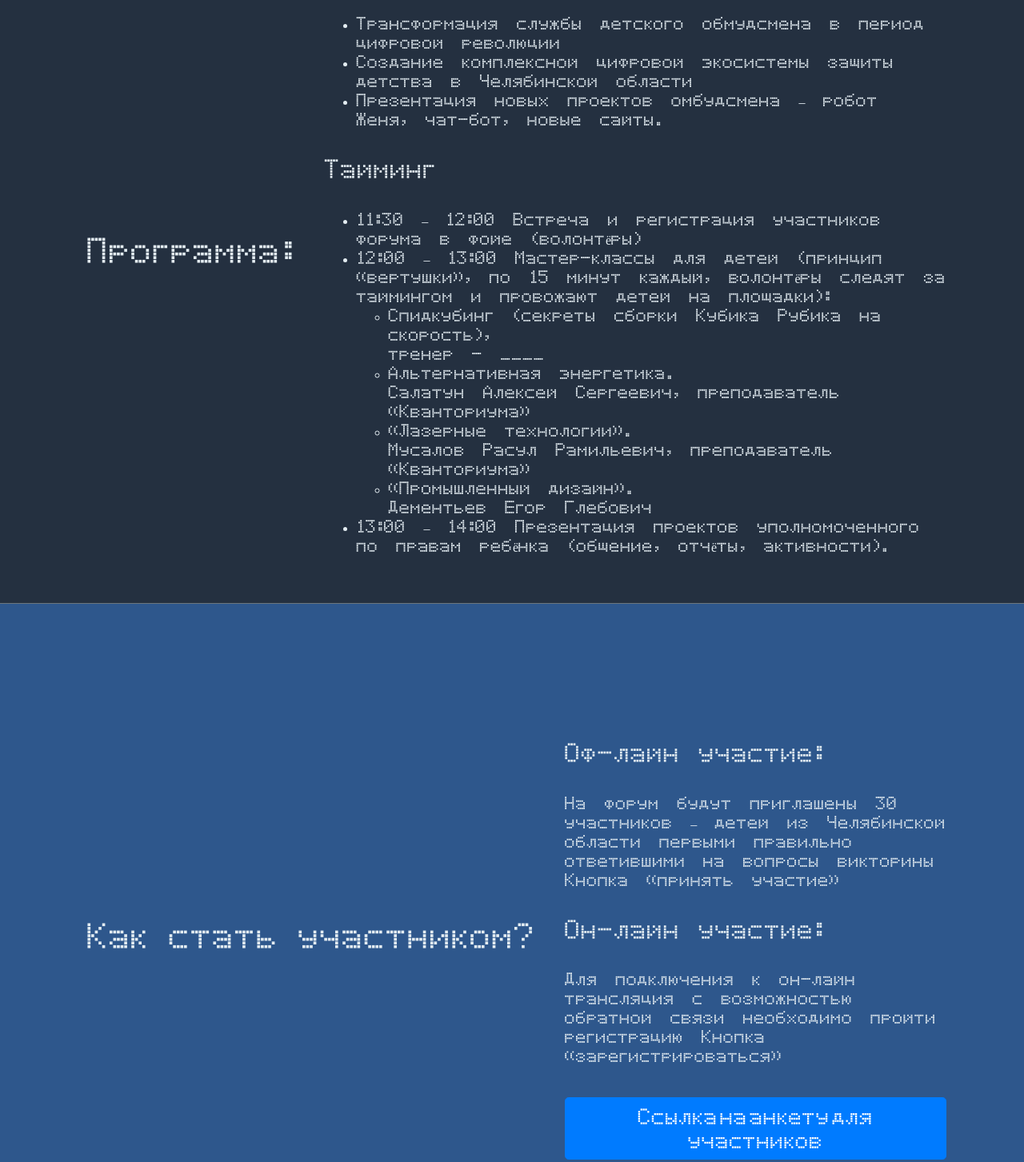
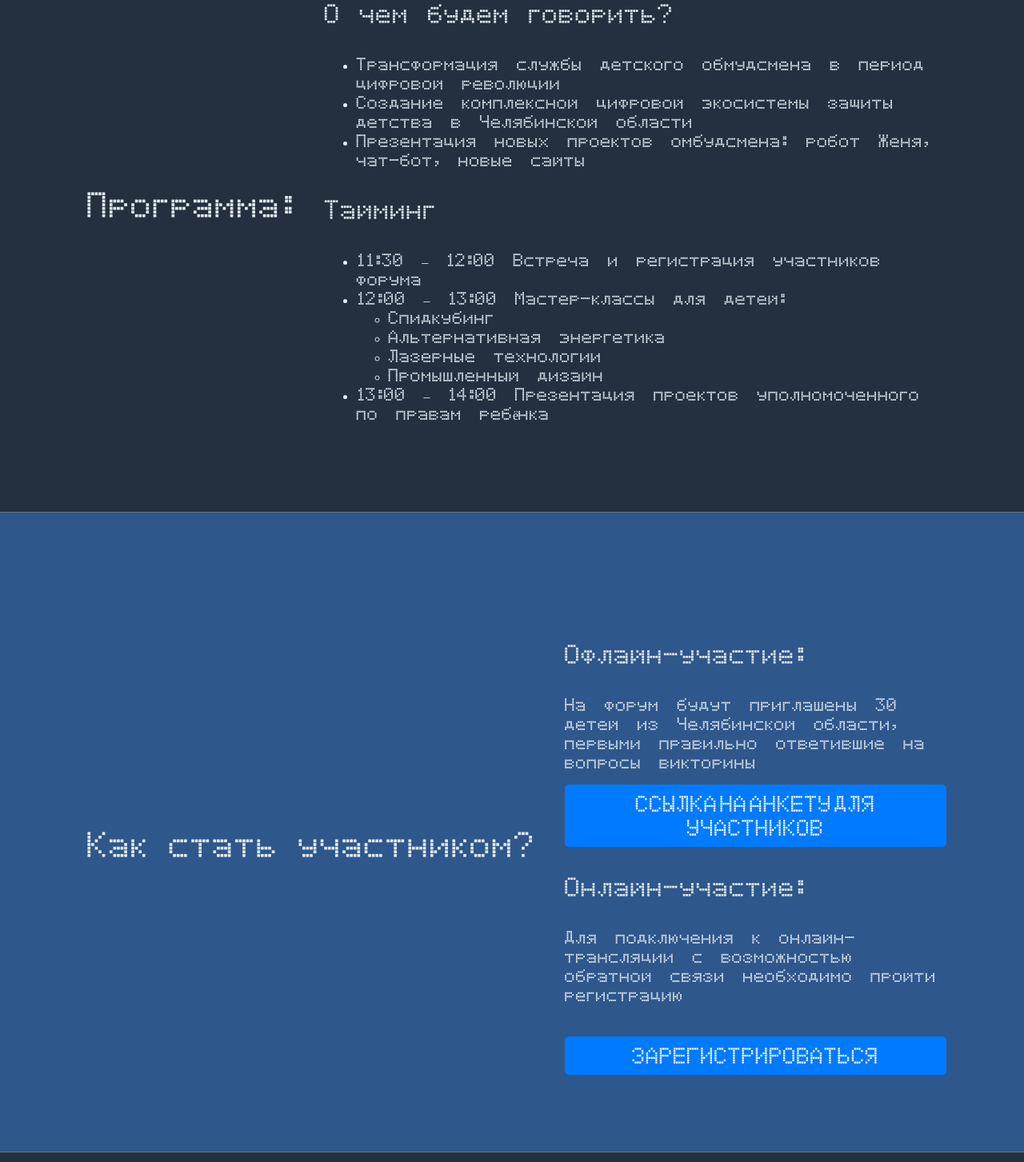
Before and after one commit to testtestae/Mayorova74Site, a plain HTML site: page index.html in a window 1280 px wide. Shown: the part 1759-3212 px from the top of the page at 80% size. Drawn offline with nearby package versions, Linux system fonts and the light colour scheme.

Commit message:
corrected by Natalia's text

```diff
--- a/index.html
+++ b/index.html
@@ -116,13 +116,15 @@
         <div class="container d-flex align-items-center">
             <div class="text-block d-flex justify-content-around align-items-center">
                 <h2 class="text-nowrap d-none d-lg-block">О форуме</h2>
-                <p>Первый Форум «Омбудсмен 2.0» посвящен 10-летию создания института уполномоченного по правам ребенка в
+                <p>Первый форум «Омбудсмен 2.0» посвящен 10-летию создания института
+                    уполномоченного по правам ребенка в Челябинской области.
+                    <br><br> Цель форума – собрать представителей общественности, власти, бизнеса,
+                    образования для объединения и координации усилий по защите детей в
                     Челябинской области.
-                    <br><br> Цель форума – собрать представителей общественности, власти, бизнеса, образования для
-                    объединения и координации усилий по защите детей в Челябинской области.
-                    <br><br> Форум - новая площадка для прямого диалога, живого, непринужденного общения, когда дети и
-                    взрослые могут лично задать интересующие их вопросы уполномоченному по правам ребенка. в детском
-                    технопарке «Кванториум»
+                    <br><br> Форум - новая площадка для прямого диалога, живого, непринужденного
+                    общения, когда дети и взрослые могут лично задать интересующие их
+                    вопросы уполномоченному по правам ребенка в детском технопарке
+                    «Кванториум».
                 </p>
             </div>
         </div>
@@ -134,26 +136,24 @@
                 <div>
                     <h4>О чем будем говорить?</h4>
                     <ul>
-                        <li>Трансформация службы детского обмудсмена в период цифровой революции</li>
-                        <li>Создание комплексной цифровой экосистемы защиты детства в Челябинской области</li>
-                        <li>Презентация новых проектов омбудсмена – робот Женя, чат-бот, новые сайты.</li>
+                        <li>Трансформация службы детского обмудсмена в период цифровой
+                            революции</li>
+                        <li>Создание комплексной цифровой экосистемы защиты детства в
+                            Челябинской области</li>
+                        <li>Презентация новых проектов омбудсмена: робот Женя, чат-бот, новые
+                            сайты</li>
                     </ul>
                     <h4>Тайминг</h4>
                     <ul>
-                        <li>11:30 – 12:00 Встреча и регистрация участников форума в фойе (волонтёры)</li>
-                        <li>12:00 – 13:00 Мастер-классы для детей (принцип «вертушки», по 15 минут каждый, волонтёры
-                            следят за таймингом и провожают детей на площадки):</li>
+                        <li>11:30 – 12:00 Встреча и регистрация участников форума</li>
+                        <li>12:00 – 13:00 Мастер-классы для детей:</li>
                         <ul>
-                            <li>Спидкубинг (секреты сборки Кубика Рубика на скорость),
-                                <br>тренер - ____</li>
-                            <li>Альтернативная энергетика. <br> Салатун Алексей Сергеевич, преподаватель «Кванториума»
-                            </li>
-                            <li>«Лазерные технологии». <br> Мусалов Расул Рамильевич, преподаватель «Кванториума»</li>
-                            <li>«Промышленный дизайн». <br> Дементьев Егор Глебович</li>
+                            <li>Спидкубинг</li>
+                            <li>Альтернативная энергетика</li>
+                            <li>Лазерные технологии</li>
+                            <li>Промышленный дизайн</li>
                         </ul>
-                        </li>
-                        <li>13:00 – 14:00 Презентация проектов уполномоченного по правам ребёнка (общение, отчёты,
-                            активности).</li>
+                        <li>13:00 – 14:00 Презентация проектов уполномоченного по правам ребёнка</li>
                     </ul>
                 </div>
             </div>
@@ -164,16 +164,20 @@
             <div class="text-block d-flex justify-content-around align-items-center">
                 <h2 class="text-nowrap d-none d-lg-block">Как стать участником?</h2>
                 <div>
-                    <h4>Оф-лайн участие:</h4>
-                    <p>На форум будут приглашены 30 участников – детей из Челябинской области первыми правильно
-                        ответившими на вопросы викторины Кнопка «принять участие»</p>
-                    <h4>Он-лайн участие:</h4>
-                    <p>Для подключения к он-лайн трансляция с возможностью обратной связи необходимо пройти регистрацию
-                        Кнопка «зарегистрироваться»</p>
+                    <h4>Офлайн-участие:</h4>
+                    <p>На форум будут приглашены 30 детей из Челябинской области, первыми
+                        правильно ответившие на вопросы викторины</p>
+                    <a target="_blank"
+                        href="https://docs.google.com/forms/d/e/1FAIpQLSdnByrLwuF7pQPZcjOJVzFm-gKuTvqg8QVVotevjNRfB164VQ/viewform?usp=sf_link">
+                        <button type="button" class="btn btn-primary btn-lg btn-block">ССЫЛКА НА АНКЕТУ ДЛЯ УЧАСТНИКОВ</button>
+                    </a>
+                    <h4>Онлайн-участие:</h4>
+                    <p>Для подключения к онлайн-трансляции с возможностью обратной связи
+                        необходимо пройти регистрацию</p>
                     <br>
                     <a target="_blank"
-                        href="https://docs.google.com/forms/d/e/1FAIpQLSdnByrLwuF7pQPZcjOJVzFm-gKuTvqg8QVVotevjNRfB164VQ/viewform?usp=sf_link">
-                        <button type="button" class="btn btn-primary btn-lg btn-block">Ссылка на анкету для участников</button>
+                        href="https://docs.google.com/forms/d/e/1FAIpQLSdufN4ZxapfWUTtHOQfEwUjBdK-Mu3EL2159tLOHnNmSwysCA/viewform?usp=sf_link">
+                        <button type="button" class="btn btn-primary btn-lg btn-block">ЗАРЕГИСТРИРОВАТЬСЯ</button>
                     </a>
                 </div>
             </div>
```
